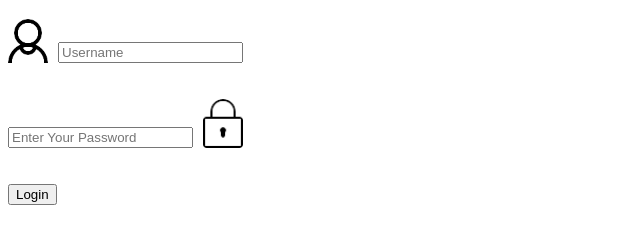
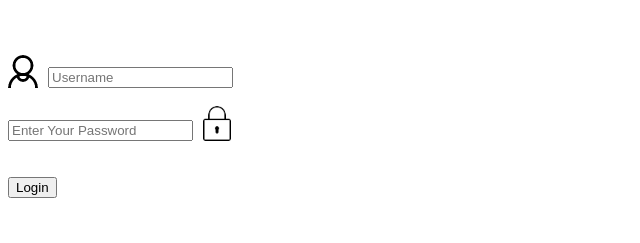
Before and after one commit to Abdur-Rehman68/form, a plain HTML site: page index.html in a window 1280 px wide. Shown: the part 61-304 px from the top of the page, without its empty margins (0-640 px from the left). Drawn offline with Linux system fonts and the light colour scheme.

Commit message:
aksdjlhfdsklah

```diff
--- a/index.html
+++ b/index.html
@@ -31,16 +31,16 @@
     </style>
 </head>
 <body>
-    <h1>User Login</h1>
+    <h1>User Login</h1> <br><br>
     <form>
         <div class="input-container">
-            <img src="icons8-user-96.png" alt="" width="40">
+            <img src="icons8-user-96.png" alt="" width="30">
             <input type="text" id="name" name="name" placeholder="Username" required>
         </div>
-        <br> <br>
+        <br>
         <div class="input-container">
             <input type="password" id="password" name="password" placeholder="Enter Your Password" required>
-            <img src="icons8-lock-50.png" alt="" width="40">
+            <img src="icons8-lock-50.png" alt="" width="28">
         </div>
         <br>
         <br>
```
